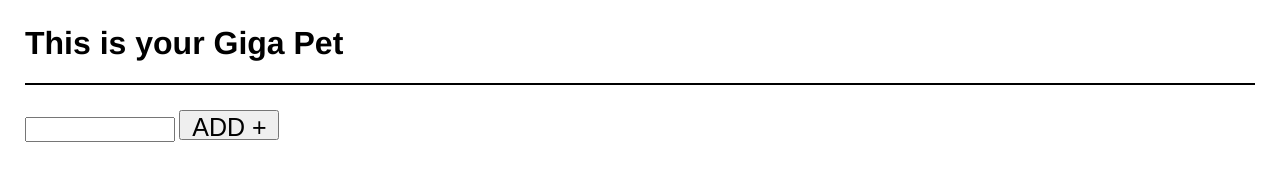
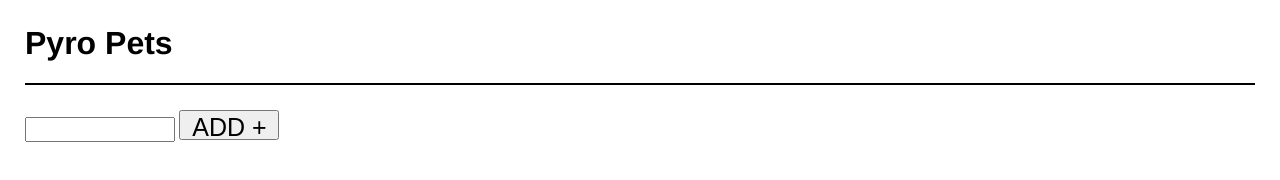
Before and after one commit to JonETS/Project2484, a plain HTML site: page index.html in a window 1280 px wide. Drawn offline with nearby package versions, Linux system fonts and the light colour scheme.

Commit message:
Update index.html

```diff
--- a/index.html
+++ b/index.html
@@ -13,7 +13,7 @@
   <body>
     <header>
       <h1>
-        This is your Giga Pet
+        Pyro Pets
       </h1>
     </header>
 
```
